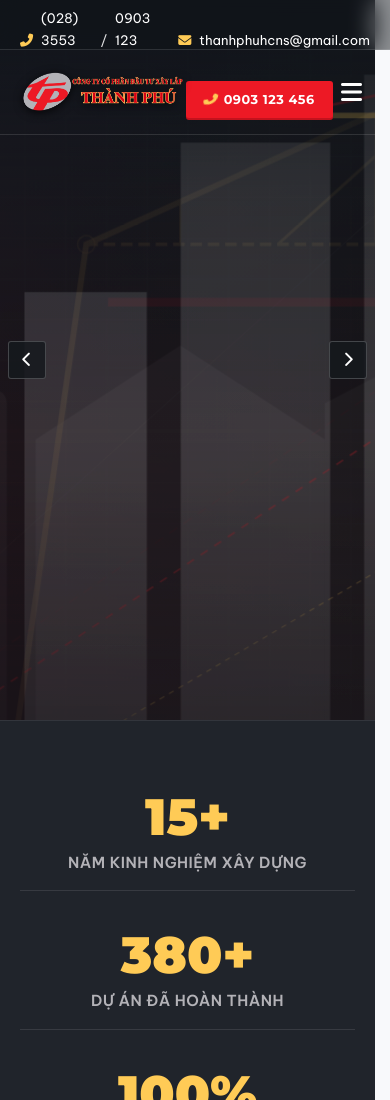
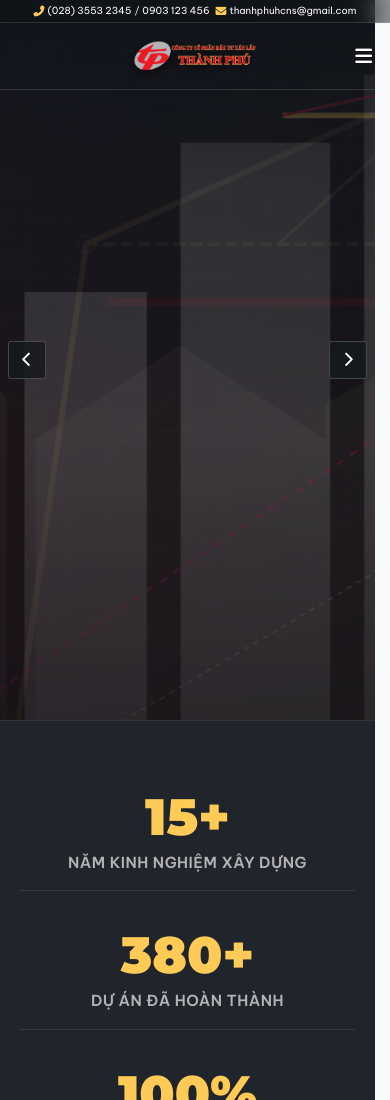
Before and after one commit to longkenzy/thanhphu-website, a website: page index.html in a window 390 px wide. Shown: the top 1100 px of the page. Drawn offline with nearby package versions, Linux system fonts and the light colour scheme; no server answers.

Commit message:
style: center logo on mobile header, hide call button on mobile navbar, and reduce topbar font size to prevent wrapping

```diff
--- a/assets/css/style.css
+++ b/assets/css/style.css
@@ -2041,15 +2041,63 @@ textarea.form-control {
   #page-content {
     padding-top: 0;
   }
+
+  /* Compact single-line Top Bar for tablet / mobile */
+  .top-bar {
+    padding: 5px 0;
+    font-size: 0.74rem;
+  }
   .top-bar-left {
     display: none;
   }
   .top-bar-inner {
-    justify-content: flex-end;
-  }
+    justify-content: center;
+  }
+  .top-bar-right {
+    justify-content: center;
+    gap: 14px;
+    width: 100%;
+    flex-wrap: nowrap;
+  }
+  .top-bar-item {
+    font-size: 0.72rem;
+    gap: 5px;
+    white-space: nowrap;
+  }
+
+  /* Centered logo on Mobile navbar */
+  .navbar {
+    position: relative;
+    justify-content: center;
+    height: 66px;
+  }
+  .brand-logo {
+    margin: 0 auto;
+    padding: 0;
+    display: flex;
+    justify-content: center;
+    align-items: center;
+  }
+  .brand-logo img {
+    height: 40px;
+    max-width: 210px;
+  }
+
+  /* Hide call button from mobile navbar */
+  .navbar > .nav-action {
+    display: none !important;
+  }
+
+  /* Position mobile hamburger button to the right */
   .mobile-toggle {
     display: block;
-  }
+    position: absolute;
+    right: 20px;
+    top: 50%;
+    transform: translateY(-50%);
+    margin: 0;
+  }
+
   .nav-menu {
     position: absolute;
     top: 100%;
@@ -2110,14 +2158,6 @@ textarea.form-control {
     border-bottom: 1px solid rgba(0, 0, 0, 0.04);
   }
 
-  .nav-action {
-    margin-left: 0;
-    margin-top: 15px;
-    width: 100%;
-  }
-  .nav-action .btn {
-    width: 100%;
-  }
   .about-grid {
     grid-template-columns: 1fr;
   }
@@ -2145,9 +2185,32 @@ textarea.form-control {
   #page-content {
     padding-top: 0;
   }
+
+  /* Ultra compact top bar on smartphones */
+  .top-bar {
+    padding: 3px 0;
+    font-size: 0.68rem;
+  }
+  .top-bar-right {
+    gap: 8px;
+    justify-content: center;
+    flex-wrap: nowrap;
+  }
+  .top-bar-item {
+    font-size: 0.66rem;
+    gap: 3px;
+    white-space: nowrap;
+  }
+  .top-bar-item i {
+    font-size: 0.68rem;
+  }
+
   .brand-logo img {
-    height: 42px;
-    max-width: 220px;
+    height: 36px;
+    max-width: 190px;
+  }
+  .mobile-toggle {
+    right: 15px;
   }
   .section {
     padding: 55px 0;
@@ -2192,6 +2255,26 @@ textarea.form-control {
   }
   .page-banner-title {
     font-size: 1.9rem;
+  }
+}
+
+@media (max-width: 400px) {
+  .top-bar {
+    font-size: 0.62rem;
+  }
+  .top-bar-right {
+    gap: 6px;
+  }
+  .top-bar-item {
+    font-size: 0.61rem;
+  }
+  .brand-logo img {
+    height: 32px;
+    max-width: 165px;
+  }
+  .mobile-toggle {
+    right: 10px;
+    font-size: 1.2rem;
   }
 }
 
```
